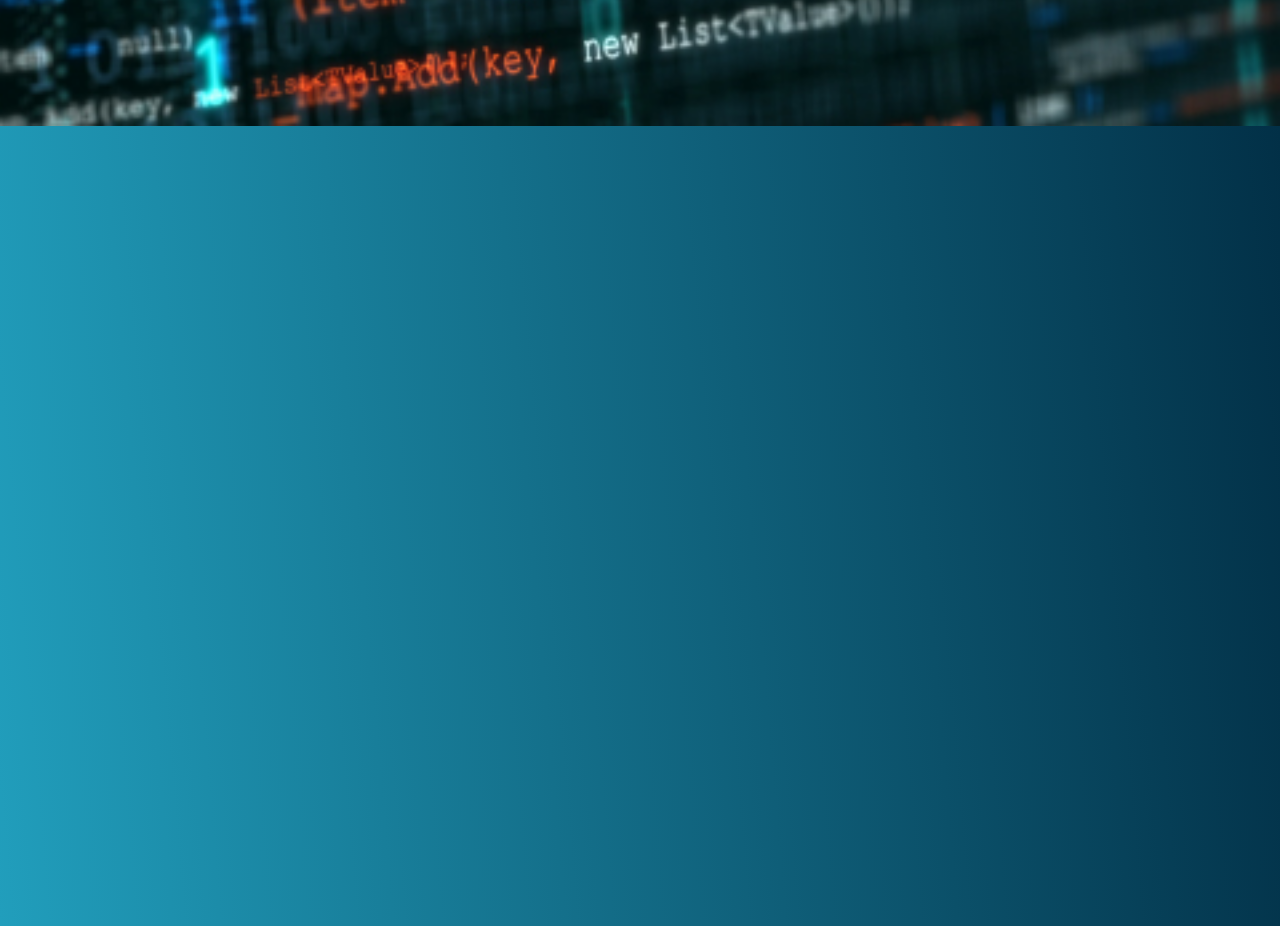
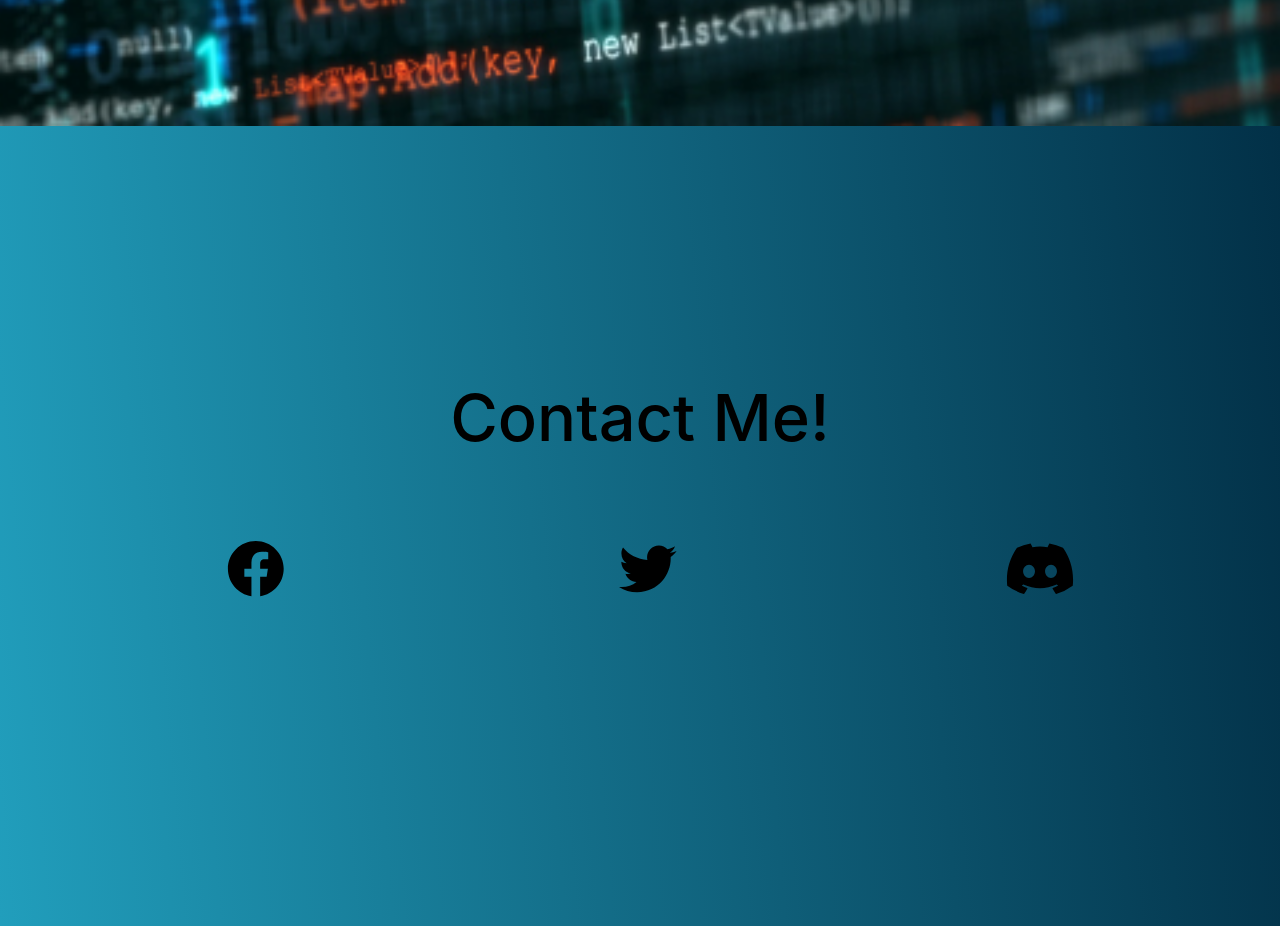
Before and after one commit to Darealtube/react-portfolio, a React (Create React App) app: page / in a window 1280 px wide. Shown: the part 2380-3306 px from the top of the page. Built offline with nearby package versions, Linux system fonts and the light colour scheme.

Commit message:
Fifth Commit

```diff
--- a/src/App.css
+++ b/src/App.css
@@ -160,8 +160,60 @@ border-radius: 10%;
   height: 100vh;
   width: 100vw;
   color: black;
+  align-items: center;
+}
+
+#link h1{
   text-align: center;
+  position: relative;
+  bottom: 4rem;
+  font-size: 65px;
 }
+
+.linkz{
+  position: relative;
+  top: 2rem;
+}
+
+.fb{
+  font-size: calc(100% + 2vw + 2vh);
+  height: 10vh;
+  width: 30vw;
+}
+
+.twt{
+  font-size: calc(100% + 2vw + 2vh);
+  height: 10vh;
+  width: 30vw;
+}
+
+.disc{
+  font-size: calc(100% + 2vw + 2vh);
+  height: 10vh;
+  width: 30vw;
+}
+
+
+#icon{
+  margin-left: 1rem;
+}
+
+.fb:hover{
+  align-items: flex-start;
+  background: linear-gradient(85deg, #a8dadc, #457b9d);
+}
+
+.twt:hover{
+  align-items: flex-start;
+  background: linear-gradient(85deg, #64dfdf, #80ffdb);
+}
+
+.disc:hover{
+  align-items: flex-start;
+  background: linear-gradient(85deg, #8d99ae, #2b2d42);
+}
+
+
 
 
 
--- a/src/App.js
+++ b/src/App.js
@@ -2,11 +2,15 @@ import React from 'react';
 import './App.css';
 import { FontAwesomeIcon } from '@fortawesome/react-fontawesome'
 import {faGrinStars} from '@fortawesome/free-regular-svg-icons'
+import { fab } from '@fortawesome/free-brands-svg-icons'
+import { library } from '@fortawesome/fontawesome-svg-core'
 import 'bootstrap/dist/css/bootstrap.min.css';
 import {abouts} from './texts/texts.js';
 import {$} from 'jquery';
+library.add(fab);
 
 function App() {
+
 
   return (
     <div>
@@ -29,7 +33,7 @@ function App() {
     </div>
 
     <div id="about" className="second" data-anchor="about">
-    <img src={require('./images/darryl2.png')} alt="Darryl's Facebook Profile Picture" style={{borderRadius: "50%"}} width="100" height="100"/>
+    <img src={require('./images/darryl2.png')} alt="Darryl's Facebook Profile" style={{borderRadius: "50%"}} width="100" height="100"/>
     <br/>
       <span className="about">
       <h1>About Me:</h1>
@@ -41,19 +45,25 @@ function App() {
     <div id="proj">
     <h1 className="proj">Projects</h1><br/>
     <span className="row">
-      <div className="col-xs-4 con"> <img src={require('./images/Calculator.png')} className="img-responsive fit-image"/><div className="card" style={{width:"inherit"}}>LOL</div> </div>
-    <span>  <div className="con col-xs-4 mx-4"> <img src={require('./images/Pomodoro.png')} className="img-responsive fit-image"/><div className="card" style={{width:"inherit"}}>LOL</div> </div> </span>
-    <span><div className="con col-xs-4"> <img src={require('./images/dr.png')} className="img-responsive fit-image"/><div className="card" style={{width:"inherit"}}>LOL</div>                                </div></span>
+      <div className="col-xs-4 con"> <img alt="React Hook Calculator" src={require('./images/Calculator.png')} className="img-responsive fit-image"/><div className="card" style={{width:"inherit"}}>LOL</div> </div>
+    <span>  <div className="con col-xs-4 mx-4"> <img alt="React Hook Pomodoro" src={require('./images/Pomodoro.png')} className="img-responsive fit-image"/><div className="card" style={{width:"inherit"}}>LOL</div> </div> </span>
+    <span><div className="con col-xs-4"> <img alt="React Hook Drum Pad" src={require('./images/dr.png')} className="img-responsive fit-image"/><div className="card" style={{width:"inherit"}}>LOL</div>                                </div></span>
       </span>
 
       <span className="row">
-        <div className="col-xs-4 con2"> <img src={require('./images/im1.png')} className="img-responsive fit-image"/><div className="card" style={{width:"inherit"}}>LOL</div> </div>
-      <span>  <div className="con2 col-xs-4 mx-4"> <img src={require('./images/mar2.png')} className="img-responsive fit-image"/><div className="card" style={{width:"inherit"}}>LOL</div>   </div> </span>
-      <span><div className="con2 col-xs-4">  <img src={require('./images/this.png')} className="img-responsive fit-image"/><div className="card" style={{width:"inherit"}}>LOL</div> </div></span>
+        <div className="col-xs-4 con2"> <img alt="React Hook Quote Machine" src={require('./images/im1.png')} className="img-responsive fit-image"/><div className="card" style={{width:"inherit"}}>LOL</div> </div>
+      <span>  <div className="con2 col-xs-4 mx-4"> <img alt="React Hook Markdown Previewer" src={require('./images/mar2.png')} className="img-responsive fit-image"/><div className="card" style={{width:"inherit"}}>LOL</div>   </div> </span>
+      <span><div className="con2 col-xs-4">  <img alt="This website" src={require('./images/this.png')} className="img-responsive fit-image"/><div className="card" style={{width:"inherit"}}>LOL</div> </div></span>
       </span>
     </div>
 
     <div id="link">
+      <h1>Contact Me!</h1>
+      <span className="row">
+        <div className="col-xs-4 fb" id="fb"><FontAwesomeIcon id="icon" icon={['fab', 'facebook']}/></div>
+      <span> <div className="col-xs-4 twt mx-2 text-left" id="twt"><FontAwesomeIcon id="icon" icon={['fab', 'twitter']}/> </div></span>
+      <span> <div className="col-xs-4 disc text-left" id="disc"><FontAwesomeIcon id="icon" icon={['fab', 'discord']}/> </div></span>
+      </span>
 
     </div>
 
```
